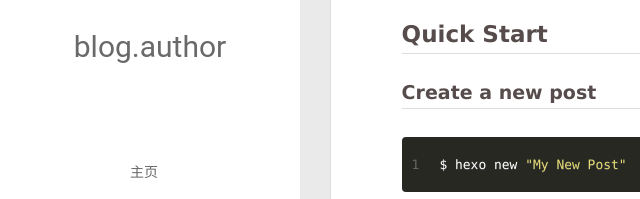
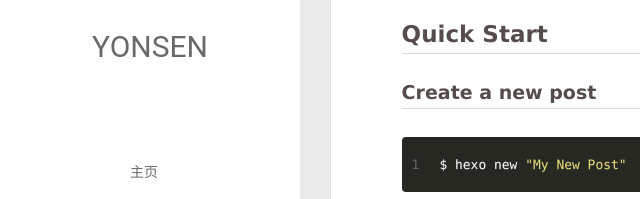
Before and after one commit to Oyon5619/Oyon5619.github.io, a plain HTML site: page 2022/10/31/hello-world/index.html in a window 1280 px wide. Shown: the part 243-442 px from the top of the page, 0-640 px from the left. Drawn offline with Linux system fonts and the light colour scheme; no server answers.

Commit message:
Site updated: 2022-11-01 02:00:14

```diff
--- a/2022/10/31/hello-world/index.html
+++ b/2022/10/31/hello-world/index.html
@@ -50,7 +50,7 @@
 			<img src="/img/yuri.jpg" class="js-avatar">
 		</a>
 		<hgroup>
-		  <h1 class="header-author"><a href="/">blog.author</a></h1>
+		  <h1 class="header-author"><a href="/">YONSEN</a></h1>
 		</hgroup>
 
 
@@ -101,7 +101,7 @@
 				<img src="/img/yuri.jpg" class="js-avatar">
 			</div>
 			<hgroup>
-			  <h1 class="header-author js-header-author">blog.author</h1>
+			  <h1 class="header-author js-header-author">YONSEN</h1>
 			</hgroup>
 
 
```
Also changed, not shown: archives/2022/10/index.html (+2 -2 lines), archives/2022/index.html (+2 -2 lines), archives/index.html (+2 -2 lines), categories/index.html (+2 -2 lines), index.html (+2 -2 lines), tags/index.html (+2 -2 lines).
